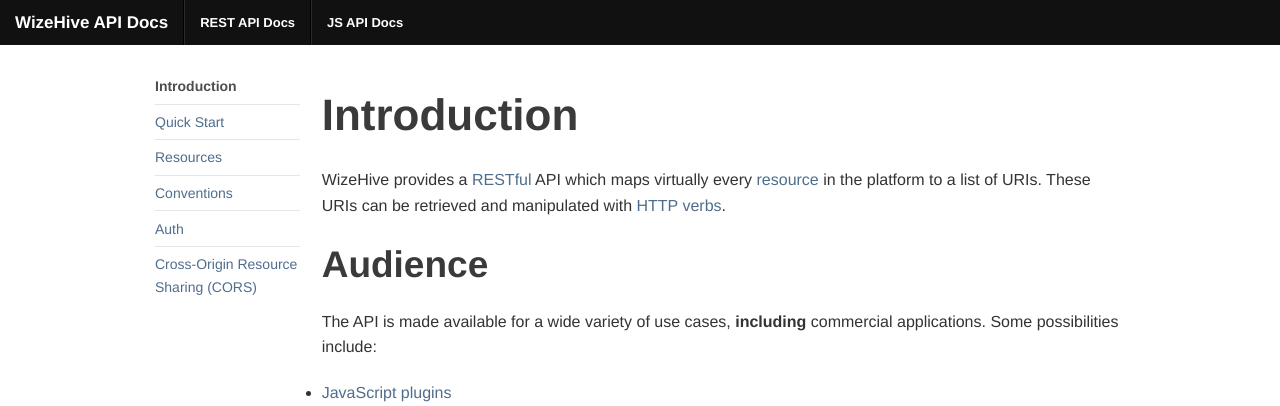
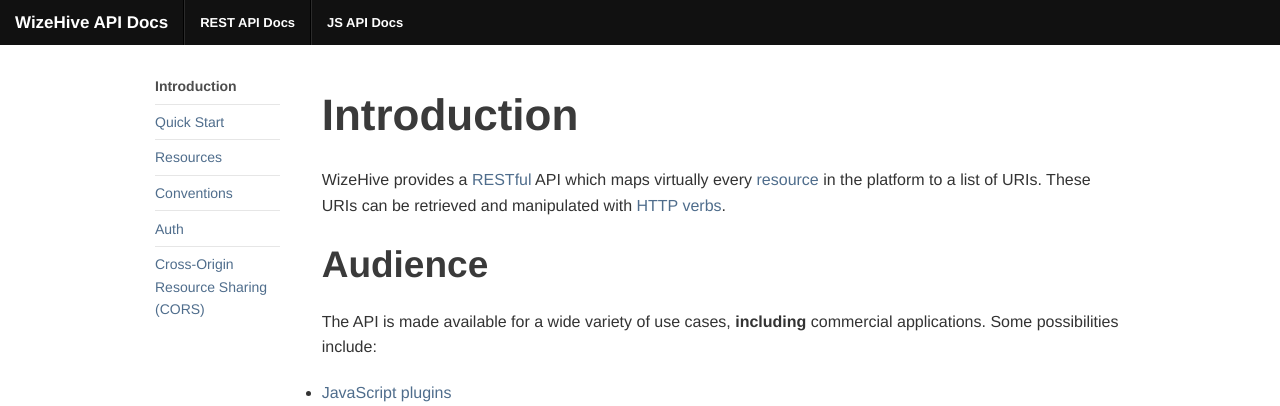
Before and after one commit to ZengineHQ/developers, a Jekyll site: the page built from rest-api/index.html, in a window 1280 px wide. Shown: the top 406 px of the page. Built offline with Jekyll 4.4.1, drawn with Linux system fonts in a browser that asks for light colours.

Commit message:
remove CNAME, add padding to nav-bar

```diff
--- a/CNAME
+++ /dev/null
@@ -1 +0,0 @@
-stage-developers.wizehive.com
--- a/css/main.css
+++ b/css/main.css
@@ -8,14 +8,10 @@ body {
 		top: 0px !important;
 	}
 }
-@media (max-width: 991px) and (min-width: 768px) {
-	.side-nav.affix {
-		width: 100px;
-	}
-}
 @media (min-width: 768px) {
 	.side-nav.affix {
 		width: 145px;
+		padding-right: 20px;
 	}
 }
 
```
